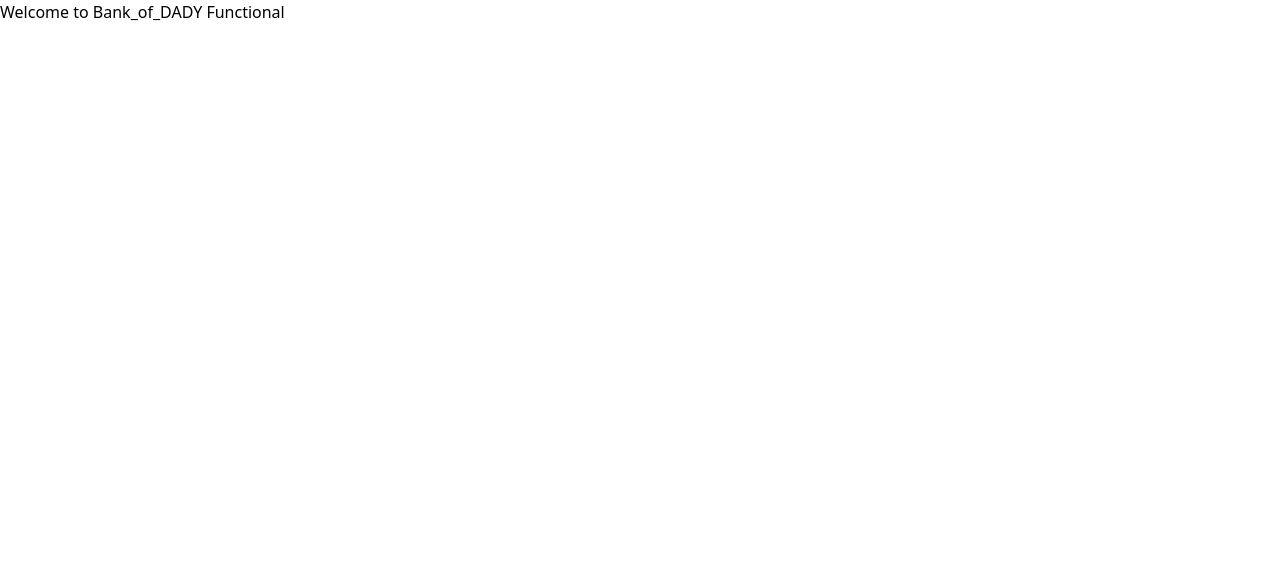
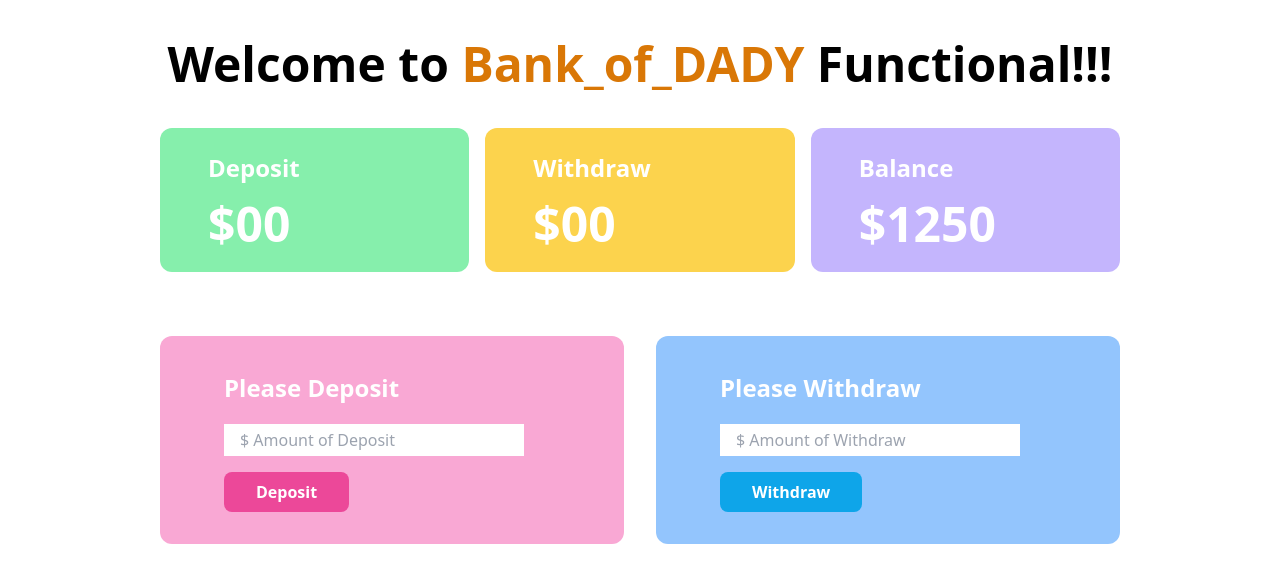
Before and after one commit to HironmoyRay/Bank_Of_Dady_Functional, a plain HTML site: page index.html in a window 1280 px wide. Drawn offline with nearby package versions, Linux system fonts and the light colour scheme.

Commit message:
All Features Done without Functionality

```diff
--- a/index.html
+++ b/index.html
@@ -10,7 +10,45 @@
 </head>
 
 <body>
-    <h1>Welcome to <span>Bank_of_DADY</span> Functional</h1>
+    <header>
+        <h1 class="text-xl md:text-5xl font-bold text-center mt-10">Welcome to <span
+                class="text-amber-600">Bank_of_DADY</span> Functional!!!</h1>
+    </header>
+    <main>
+        <section class="w-9/12 mx-auto  grid md:grid-cols-3 gap-4 mt-10">
+            <div class="bg-green-300  rounded-xl p-4 text-white">
+                <h4 class="text-base md:text-2xl font-semibold px-8 py-2 ">Deposit</h4>
+                <h2 class="text-xl md:text-5xl font-semibold px-8 py-2">$<span id="total-deposit-field">00</span></h2>
+            </div>
+            <div class="bg-amber-300  rounded-xl p-4 text-white">
+                <h4 class="text-base md:text-2xl font-semibold px-8 py-2">Withdraw</h4>
+                <h2 class="text-xl md:text-5xl font-semibold px-8 py-2">$<span id="total-withdraw-field">00</span> </h2>
+            </div>
+            <div class="bg-violet-300  rounded-xl p-4 text-white">
+                <h4 class="text-base md:text-2xl font-semibold px-8 py-2">Balance</h4>
+                <h2 class="text-xl md:text-5xl font-semibold px-8 py-2">$<span id="total-balance-field">1250</span></h2>
+            </div>
+        </section>
+        <section class="w-9/12 mx-auto  grid md:grid-cols-2 gap-8 mt-16">
+            <div class="bg-pink-300 w-full  p-8 rounded-xl mx-auto ">
+                <h4 class="text-base md:text-2xl font-semibold md:px-8 py-1 text-white">Please Deposit</h4>
+                <input class="md:mx-8 my-4 px-4 py-1 block w-full md:w-3/4" type="text" name="" id="deposit-field"
+                    placeholder="$ Amount of Deposit">
+
+                <button id="btn-deposit"
+                    class="bg-pink-500 hover:bg-pink-700 text-white font-semibold md:mx-8 px-4 md:px-8 py-2 rounded-lg">Deposit</button>
+            </div>
+            <div class="bg-blue-300 w-full  p-8 rounded-xl mx-auto">
+                <h4 class="text-base md:text-2xl font-semibold md:px-8 py-1 text-white">Please Withdraw</h4>
+                <input class="md:mx-8 my-4 px-4 py-1 block w-full md:w-3/4" type="text" name="" id="withdraw-field"
+                    placeholder="$ Amount of Withdraw">
+
+                <button id="btn-withdraw"
+                    class="bg-sky-500 hover:bg-sky-700 text-white font-semibold md:mx-8 px-4 md:px-8 py-2  rounded-lg">Withdraw</button>
+            </div>
+
+        </section>
+    </main>
 </body>
 
 </html>
```
